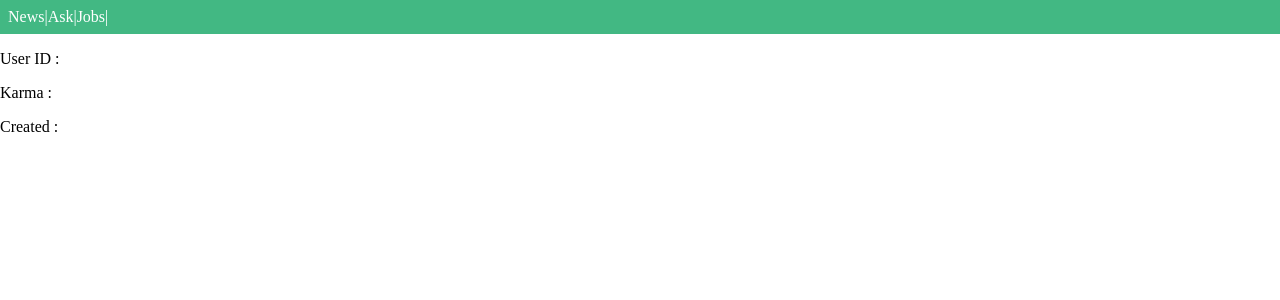
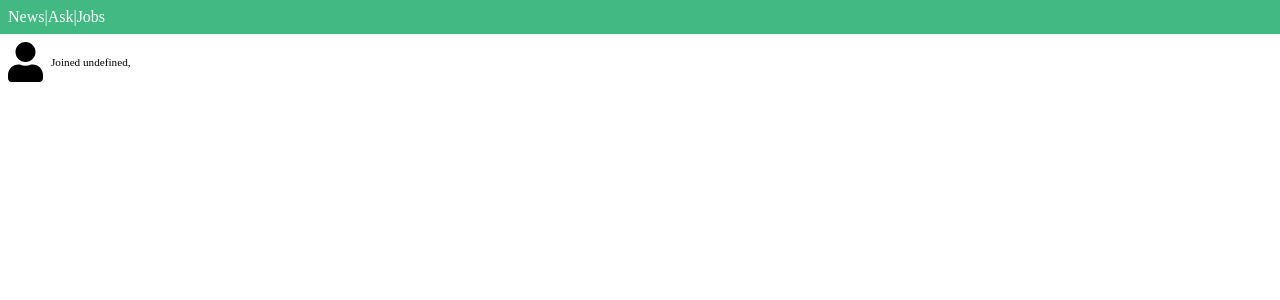
Before and after one commit to JeongHwan-dev/hacker-news-with-vue, a Vue app: page /user/1 in a window 1280 px wide. Shown: the top 300 px of the page. Built offline with nearby package versions, Linux system fonts and the light colour scheme; no server answers.

Commit message:
Feat : 사용자 프로필 컴포넌트 공통화

```diff
--- a/src/components/ToolBar.vue
+++ b/src/components/ToolBar.vue
@@ -2,7 +2,7 @@
   <header id="header">
     <RouterLink to="/news" class="header__link">News</RouterLink>|
     <RouterLink to="/ask" class="header__link">Ask</RouterLink>|
-    <RouterLink to="/jobs" class="header__link">Jobs</RouterLink>|
+    <RouterLink to="/jobs" class="header__link">Jobs</RouterLink>
   </header>
 </template>
 
--- /dev/null
+++ b/src/components/UserProfile.vue
@@ -0,0 +1,40 @@
+<template>
+  <div class="user__container">
+    <div>
+      <FontAwesomeIcon icon="user" class="user__icon" />
+    </div>
+    <div class="user__description">
+      <slot name="userName"></slot>
+      <div class="user__time">
+        <slot name="time"></slot>
+        <slot name="karma"></slot>
+      </div>
+    </div>
+  </div>
+</template>
+
+<script>
+export default {
+  props: {
+    info: Object,
+  },
+};
+</script>
+
+<style lang="scss" scoped>
+.user__container {
+  display: flex;
+  align-items: center;
+  padding: 0.5rem;
+
+  .user__icon {
+    font-size: 2.5rem;
+  }
+  .user__description {
+    padding-left: 8px;
+  }
+  .user__time {
+    font-size: 0.7rem;
+  }
+}
+</style>
--- a/src/store/index.js
+++ b/src/store/index.js
@@ -12,7 +12,7 @@ export const store = new Vuex.Store({
     ask: [],
     jobs: [],
     user: {},
-    item: [],
+    item: {},
   },
   getters,
   mutations,
--- a/src/views/ItemView.vue
+++ b/src/views/ItemView.vue
@@ -1,17 +1,14 @@
 <template>
   <div>
     <section class="user">
-      <div class="user__container">
-        <div>
-          <FontAwesomeIcon icon="user" class="user__icon" />
-        </div>
-        <div class="user__description">
-          <RouterLink :to="`/user/${fetchedItem.user}`">
-            {{ fetchedItem.user }}
-          </RouterLink>
-          <div class="user__time">{{ fetchedItem.time_ago }}</div>
-        </div>
-      </div>
+      <UserProfile :info="fetchedItem">
+        <RouterLink slot="userName" :to="`/user/${fetchedItem.user}`">
+          {{ fetchedItem.user }}
+        </RouterLink>
+        <template slot="time">{{ 'Posted ' + fetchedItem.time_ago }}</template>
+      </UserProfile>
+    </section>
+    <section>
       <h2>{{ fetchedItem.title }}</h2>
     </section>
     <section>
@@ -21,9 +18,13 @@
 </template>
 
 <script>
+import UserProfile from '../components/UserProfile.vue';
 import { mapGetters } from 'vuex';
 
 export default {
+  components: {
+    UserProfile,
+  },
   computed: {
     ...mapGetters(['fetchedItem']),
   },
--- a/src/views/UserView.vue
+++ b/src/views/UserView.vue
@@ -1,13 +1,20 @@
 <template>
   <div>
-    <p>User ID : {{ userInfo.id }}</p>
-    <p>Karma : {{ userInfo.karma }}</p>
-    <p>Created : {{ userInfo.created }}</p>
+    <UserProfile :info="userInfo">
+      <div slot="userName">{{ userInfo.id }}</div>
+      <span slot="time">{{ 'Joined ' + userInfo.created }}, </span>
+      <span slot="karma">{{ userInfo.karma }}</span>
+    </UserProfile>
   </div>
 </template>
 
 <script>
+import UserProfile from '../components/UserProfile.vue';
+
 export default {
+  components: {
+    UserProfile,
+  },
   computed: {
     userInfo() {
       return this.$store.state.user;
@@ -15,10 +22,7 @@ export default {
   },
   created() {
     const userId = this.$route.params.userId;
-
     this.$store.dispatch('FETCH_USER', userId);
   },
 };
 </script>
-
-<style></style>
```
